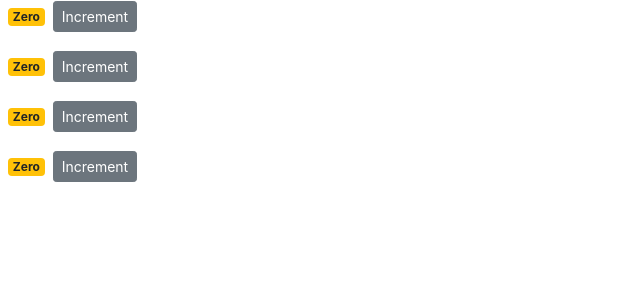
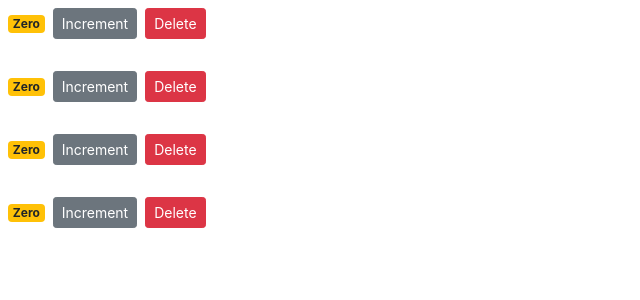
Before and after one commit to cameronRomo/counter-app, a React (Create React App) app: page / in a window 1280 px wide. Shown: the top 300 px of the page, without its empty margins (0-640 px from the left). Built offline with nearby package versions, Linux system fonts and the light colour scheme.

Commit message:
Add delete button and clean up props

```diff
--- a/src/components/Counter.jsx
+++ b/src/components/Counter.jsx
@@ -2,7 +2,7 @@ import React, { Component } from 'react';
 
 class Counter extends Component {
   state = {
-    value: this.props.value,
+    value: this.props.counter.value,
   };
 
   handleIncrement = product => {
@@ -14,6 +14,7 @@ class Counter extends Component {
       <React.Fragment>
         <span className={ this.getBadgeClasses() }>{this.formatCount()}</span>
         <button onClick={ (product) => this.handleIncrement() } className="btn btn-secondary btn-sm">Increment</button>
+        <button className="btn btn-danger btn-sm m-2" onClick={() => this.props.onDelete(this.props.counter.id)}>Delete</button>
         <ul>
           {/* { this.state.tags.map(tag => <li key={tag}>{ tag }</li>) } */}
         </ul>
--- a/src/components/Counters.jsx
+++ b/src/components/Counters.jsx
@@ -11,12 +11,20 @@ class Counters extends Component {
     ]
    }
 
+  handleDelete = counterId => {
+    const counters = this.state.counters.filter(c => c.id !== counterId);
+    this.setState({ counters });
+  }
+
   render() {
     return (
       <div>
         { this.state.counters.map(counter => (
-          <Counter key={counter.id} value={counter.value}>
-          </Counter>
+          <Counter
+            key={counter.id}
+            onDelete={this.handleDelete}
+            counter={counter}
+          />
         ))}
       </div>
      );
```
